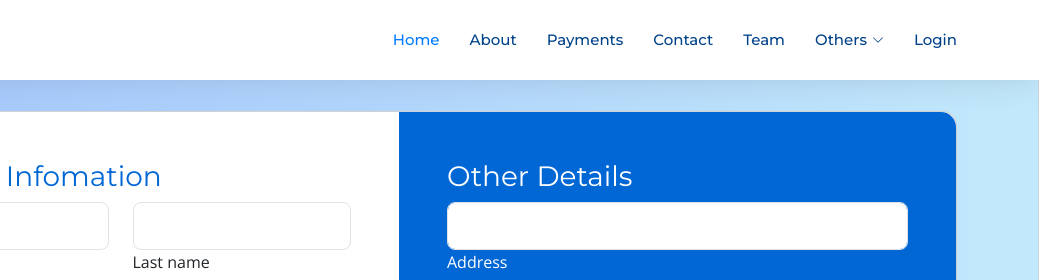
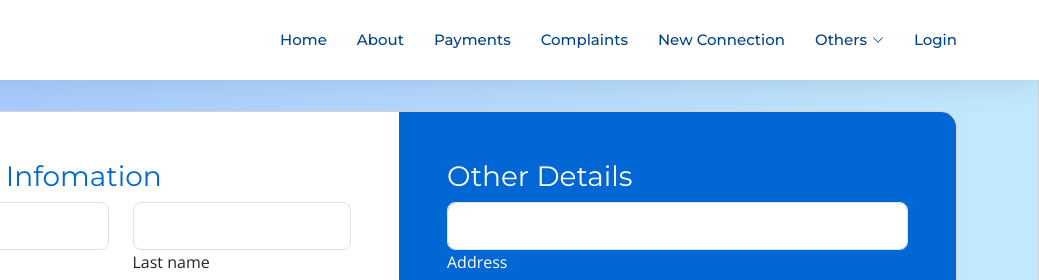
Before and after one commit to nimishsara12/test1, a plain HTML site: page index.html in a window 1280 px wide. Shown: the top 280 px of the page, 241-1280 px from the left. Drawn offline with nearby package versions, Linux system fonts and the light colour scheme.

Commit message:
nav links

```diff
--- a/index.html
+++ b/index.html
@@ -43,11 +43,11 @@
 
             <nav id="navbar" class="navbar">
                 <ul>
-                    <li><a class="nav-link scrollto active" href="/home.html">Home</a></li>
+                    <li><a class="nav-link scrollto " href="index.html">Home</a></li>
                     <li><a class="nav-link scrollto" href="#about">About</a></li>
-                    <li><a class="nav-link scrollto" href="#services">Payments</a></li>
-                    <li><a class="nav-link scrollto " href="#portfolio">Contact</a></li>
-                    <li><a class="nav-link scrollto" href="#team">Team</a></li>
+                    <li><a class="nav-link scrollto" href="/billpayment.html">Payments</a></li>
+                    <li><a class="nav-link scrollto " href="/complaintand feed.html">Complaints</a></li>
+                    <li><a class="nav-link scrollto" href="/newconn.html">New Connection</a></li>
                     <li class="dropdown"><a href="#"><span>Others</span> <i class="bi bi-chevron-down"></i></a>
                         <ul>
                             <li><a href="/history.html">Bill History</a></li>
```
Also changed, not shown: Login.html (+3 -3 lines), billpayment.html (+3 -3 lines), complaintand feed.html (+3 -3 lines), history.html (+3 -3 lines), newconn.html (+3 -3 lines).
